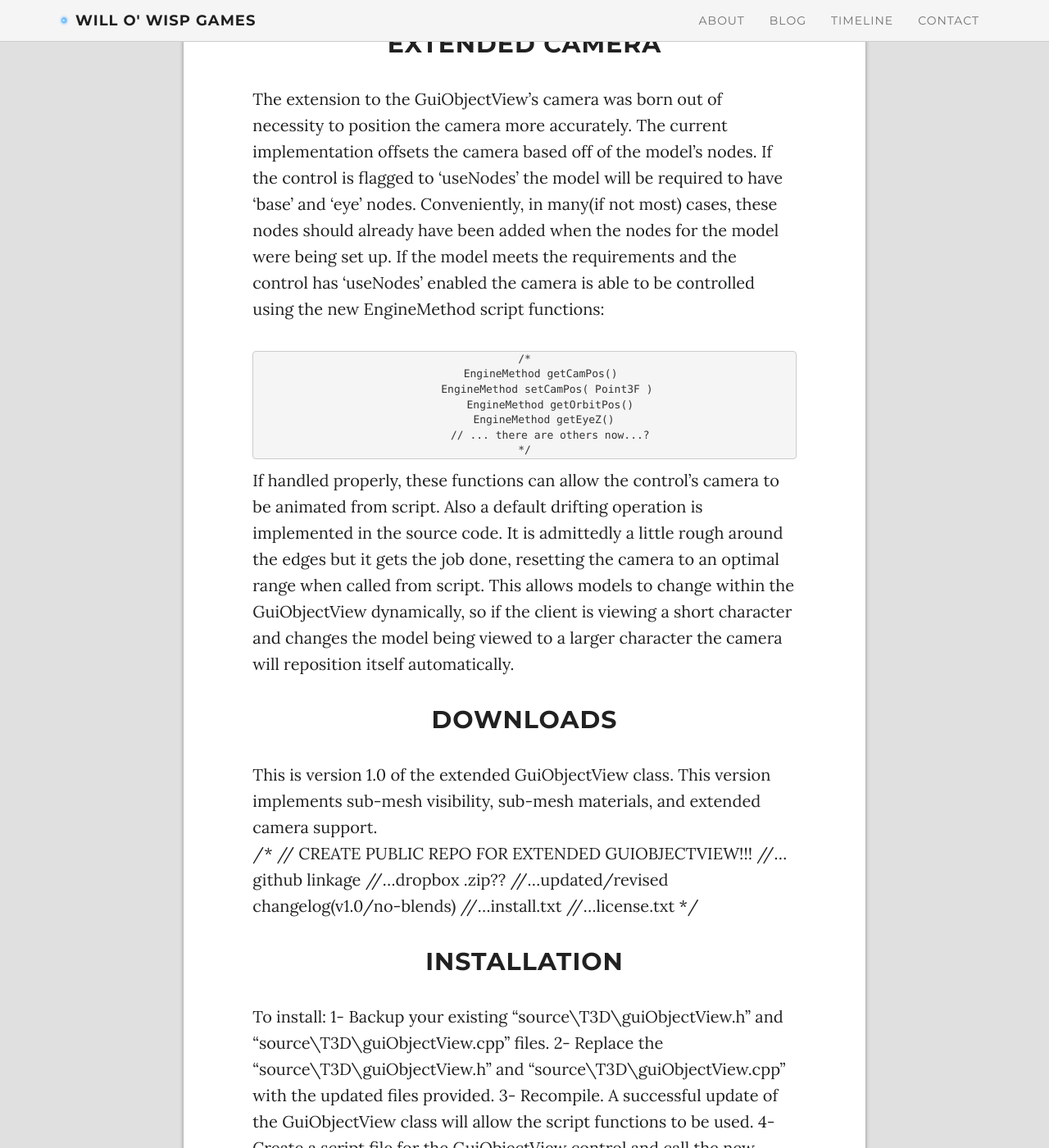
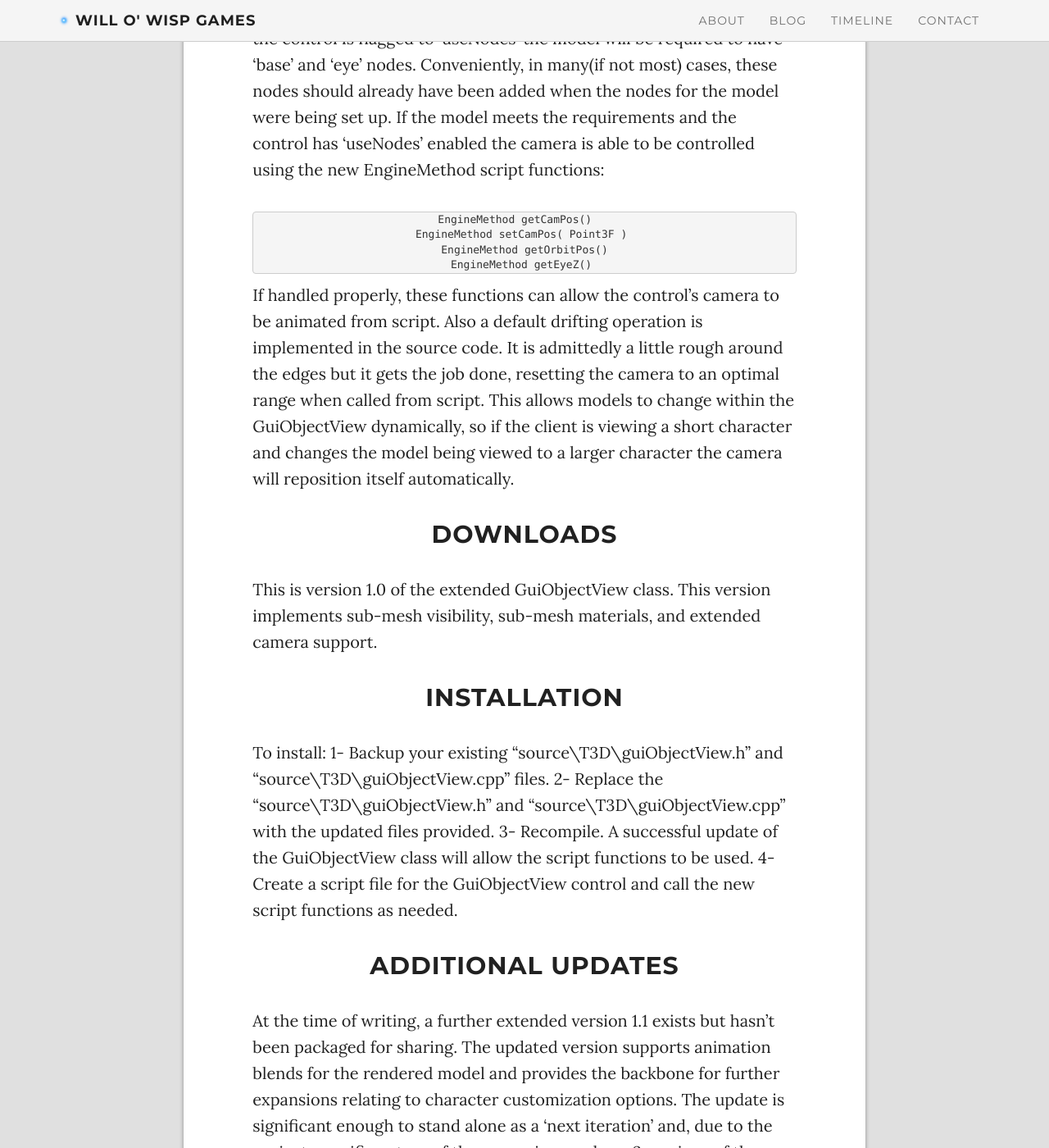
Before and after one commit to WilloWispGames/WilloWispGames.github.io, a Jekyll site: the page built from _posts/2016-09-15-ExtGuiObjView.md, in a window 1280 px wide and 1400 px high, scrolled down 2810 px. Shown: the whole window at 82% size. Built offline with Jekyll 4.4.1, drawn with Linux system fonts in a browser that asks for light colours; nearby versions of some CDN libraries; comment, search, counter and statistics services are not loaded; a style sheet for code colours, icons or effects is not loaded; some of the changed text lies outside the part shown.

Commit message:
Remove commented stuff

```diff
--- a/_posts/2016-09-15-ExtGuiObjView.md
+++ b/_posts/2016-09-15-ExtGuiObjView.md
@@ -13,17 +13,14 @@ This extension of the GuiObjectView's source code began April 5th, 2016. During
 <h2>Problems? What Problems?</h2>
 • One of the first problems with the GuiObjectView was that it only supported a single mesh for the displayed model. This quickly became a problem when attempting to hide or show particular sub-meshes for our character models.<br>
 • Another thing that cropped up immediately was the realization that the displayed mesh also supported a single material. Skinning was supported, but not for sub-meshes(i.e. seperate materials for each sub-mesh within the model).<br>
-//• The stock GuiObjectView code supported only a single animation, with the added limitation that the animation couldn't be blended. For proper display of 3D character models, this would need to be updated.<br>
 • The default camera would default to a position relative to the root of the model. Adjustments would be required to have the camera auto-adjust its positioning based on the size of the displayed model.
 
 <h2>Sub-mesh Support</h2>
 We wanted the GuiObjectView control to support the hiding/showing of sub-meshes within a model individually. The first step was to add "core/bitVector.h" to the includes. Including this class allowed for the creation of the mHiddenMeshes vector. Additionally, large amounts of code could be borrowed from other classes that already supported multiple sub-meshes for rendered models. The most notable about this update is that it elegantly repurposes the existing 'skin' field so the data stored can be a tab-delimited vector of strings. Several internal functions were added to index and update the hidden status for each sub-mesh in an object. A couple of these were extended into EngineMethod format:
 
 {% highlight cpp %}
-/*
-	EngineMethod setAllMeshesHidden( bool )
-	EngineMethod setMeshHidden( name, bool )
-*/
+EngineMethod setAllMeshesHidden( bool )
+EngineMethod setMeshHidden( name, bool )
 {% endhighlight %}
 
 This update was relatively straight-forward once I discovered how other classes were keeping track of sub-meshes. This is a shining example of how a significant feature update can be achieved with minimal code updates. The bulk of this work was already done in the Torque source code, just never was extended to be used by the GuiObjectView class.
@@ -32,40 +29,26 @@ This update was relatively straight-forward once I discovered how other classes
 Once multiple meshes were rendering properly within the GuiObjectView control it was time to implement proper skinning so a model with multiple materials could display all the materials. One example would be a model with a highRes head material and a second lowRes material for the rest of the mesh. Once again, this was achieved rather effortlessly once existing functionality for other classes was reverse engineered for our purposes here. "sim/netStringTable.h" was added to the includes so that the rendered model could keep track of a list of materials, rather than just one. Again, several internal support functions were added so that skin names could be properly indexed, retrieved, and updated. The renderWorld() function had to be updated so the RenderPassManager assigned a 'shared' transform. At the end of the day, this resulted in some additional EngineMethod functions for use in script:
 
 {% highlight cpp %}
-/*
-	EngineMethod getSkinName()
-	EngineMethod setSkinName( name )
-	EngineMethod getTargetCount()
- 	EngineMethod getTargetName( id )
-*/
+EngineMethod getSkinName()
+EngineMethod setSkinName( name )
+EngineMethod getTargetCount()
+EngineMethod getTargetName( id )
 {% endhighlight %}
 
 <h2>Extended Camera</h2>
 The extension to the GuiObjectView's camera was born out of necessity to position the camera more accurately. The current implementation offsets the camera based off of the model's nodes. If the control is flagged to 'useNodes' the model will be required to have 'base' and 'eye' nodes. Conveniently, in many(if not most) cases, these nodes should already have been added when the nodes for the model were being set up. If the model meets the requirements and the control has 'useNodes' enabled the camera is able to be controlled using the new EngineMethod script functions:
 
 {% highlight cpp %}
-/*
-	EngineMethod getCamPos()
-	EngineMethod setCamPos( Point3F )
-	EngineMethod getOrbitPos()
- 	EngineMethod getEyeZ()
-	// ... there are others now...?
-*/
+EngineMethod getCamPos()
+EngineMethod setCamPos( Point3F )
+EngineMethod getOrbitPos()
+EngineMethod getEyeZ()
 {% endhighlight %}
 
 If handled properly, these functions can allow the control's camera to be animated from script. Also a default drifting operation is implemented in the source code. It is admittedly a little rough around the edges but it gets the job done, resetting the camera to an optimal range when called from script. This allows models to change within the GuiObjectView dynamically, so if the client is viewing a short character and changes the model being viewed to a larger character the camera will reposition itself automatically.
 
-
 <h2>Downloads</h2>
 This is version 1.0 of the extended GuiObjectView class. This version implements sub-mesh visibility, sub-mesh materials, and extended camera support.
-/*
-	// CREATE PUBLIC REPO FOR EXTENDED GUIOBJECTVIEW!!!
-	//...github linkage
-	//...dropbox .zip??
-	//...updated/revised changelog(v1.0/no-blends)
-	//...install.txt
-	//...license.txt
-*/
 
 <h2>Installation</h2>
 To install:
@@ -73,9 +56,6 @@ To install:
 2- Replace the "source\T3D\guiObjectView.h" and "source\T3D\guiObjectView.cpp" with the updated files provided.
 3- Recompile. A successful update of the GuiObjectView class will allow the script functions to be used.
 4- Create a script file for the GuiObjectView control and call the new script functions as needed.
-/*
-	// ...
-*/
 
 <h2>Additional Updates</h2>
 At the time of writing, a further extended version 1.1 exists but hasn't been packaged for sharing. The updated version supports animation blends for the rendered model and provides the backbone for further expansions relating to character customization options. The update is significant enough to stand alone as a 'next iteration' and, due to the project-specific nature of the expansion, we have 2 versions of the extended GuiObjectView from which to choose! Stay tuned for more information about version 1.1.
```
